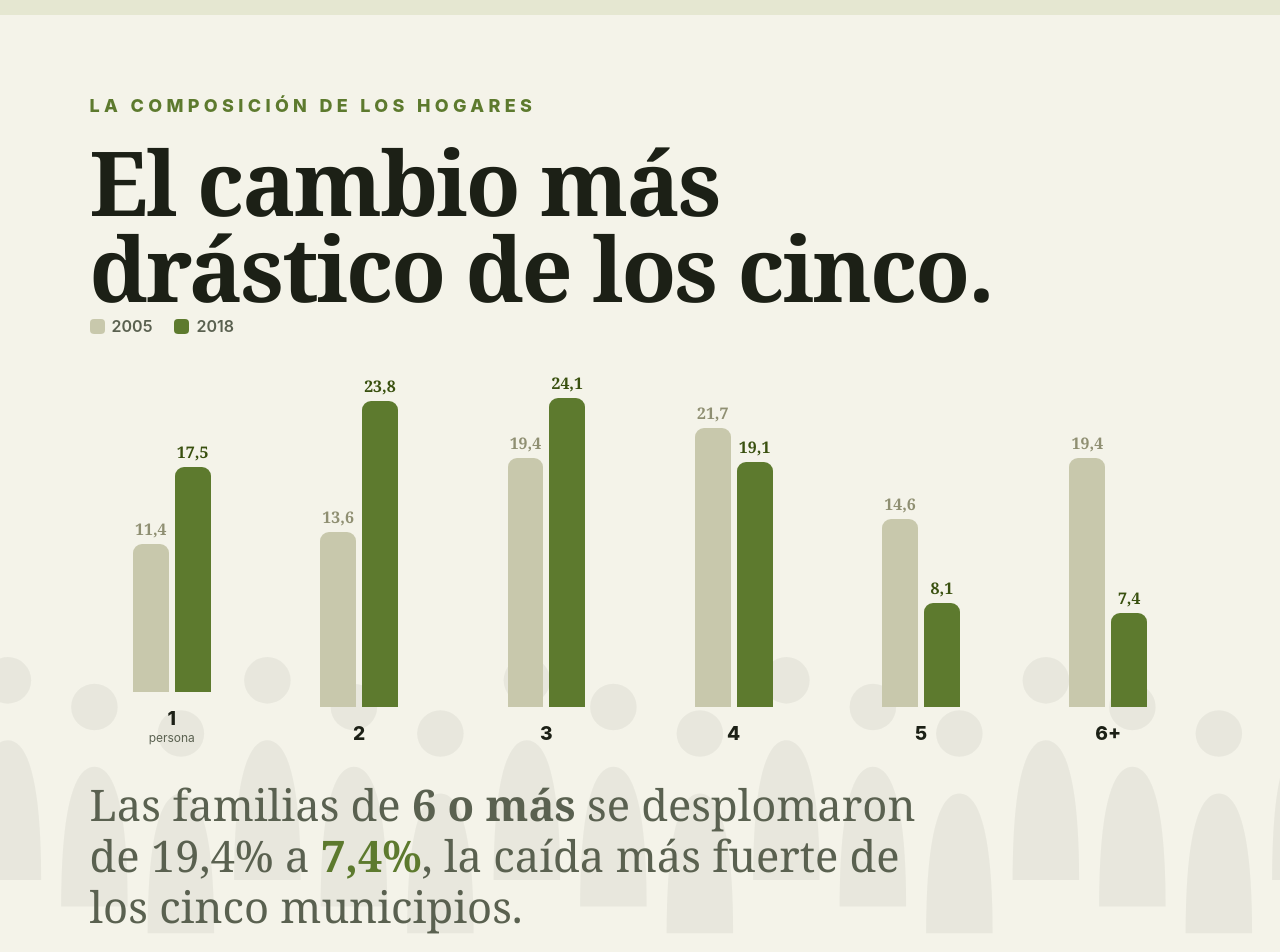
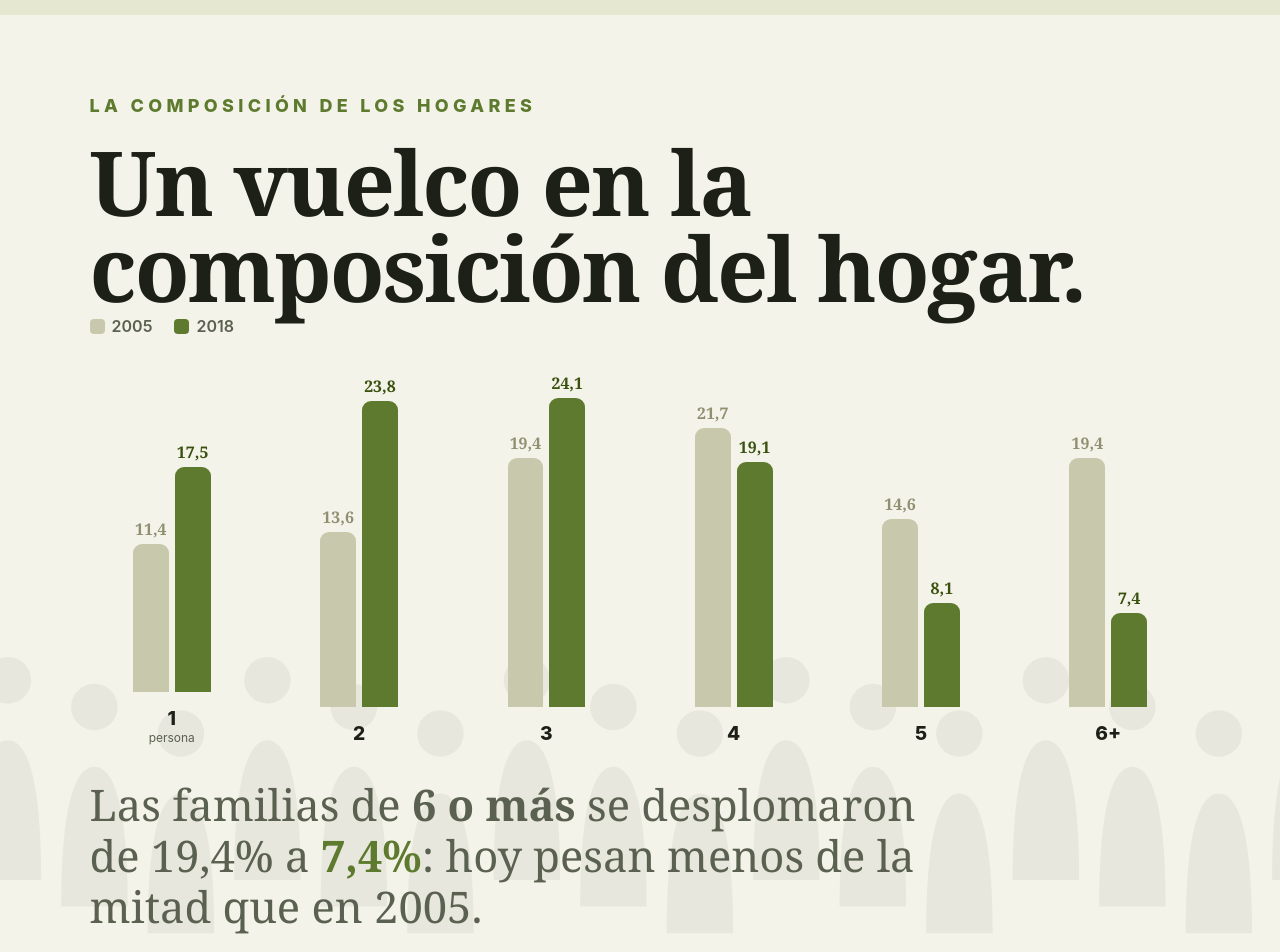
Before and after one commit to johanpina/proyecto_dinamicas_familiares, a plain HTML site: page historia_viterbo.html in a window 1280 px wide. Shown: the part 1700-2652 px from the top of the page. Drawn offline with Linux system fonts and the light colour scheme.

Commit message:
Viterbo: quitar comparaciones no mostradas (de los cinco)
Viterbo: evitar comparaciones no mostradas (quitar "de los cinco")

```diff
--- a/historia_viterbo.html
+++ b/historia_viterbo.html
@@ -172,7 +172,7 @@ h1.hero{font-family:"Iowan Old Style",Georgia,serif;font-size:clamp(84px,17vw,29
   <div class="bg"><svg class="bgart" style="opacity:.05" viewBox="0 0 1200 300" preserveAspectRatio="xMidYMax slice"><g fill="var(--accent)" id="crowd"></g></svg></div>
   <div class="wrap">
     <div class="kick" data-anim>La composición de los hogares</div>
-    <h2 class="sectitle d1" data-anim style="max-width:20ch">El cambio más drástico de los cinco.</h2>
+    <h2 class="sectitle d1" data-anim style="max-width:20ch">Un vuelco en la composición del hogar.</h2>
     <div class="legend d2" data-anim><span><i style="background:#c8c8ac"></i>2005</span><span><i style="background:var(--accent)"></i>2018</span></div>
     <div class="dist d2" data-anim>
       <div class="dgroup"><div class="dbars"><div class="dbar ghost grow-h" data-h="44"><span>11,4</span></div><div class="dbar now grow-h" data-h="67"><span>17,5</span></div></div><div class="dlab">1</div><div class="dsub">persona</div></div>
@@ -182,7 +182,7 @@ h1.hero{font-family:"Iowan Old Style",Georgia,serif;font-size:clamp(84px,17vw,29
       <div class="dgroup"><div class="dbars"><div class="dbar ghost grow-h" data-h="56"><span>14,6</span></div><div class="dbar now grow-h" data-h="31"><span>8,1</span></div></div><div class="dlab">5</div></div>
       <div class="dgroup"><div class="dbars"><div class="dbar ghost grow-h" data-h="74"><span>19,4</span></div><div class="dbar now grow-h" data-h="28"><span>7,4</span></div></div><div class="dlab">6+</div></div>
     </div>
-    <p class="lead d3" data-anim style="margin-top:34px;max-width:34ch">Las familias de <b>6 o más</b> se desplomaron de 19,4% a <b style="color:var(--accent)">7,4%</b>, la caída más fuerte de los cinco municipios.</p>
+    <p class="lead d3" data-anim style="margin-top:34px;max-width:34ch">Las familias de <b>6 o más</b> se desplomaron de 19,4% a <b style="color:var(--accent)">7,4%</b>: hoy pesan menos de la mitad que en 2005.</p>
   </div>
 </section>
 
```
